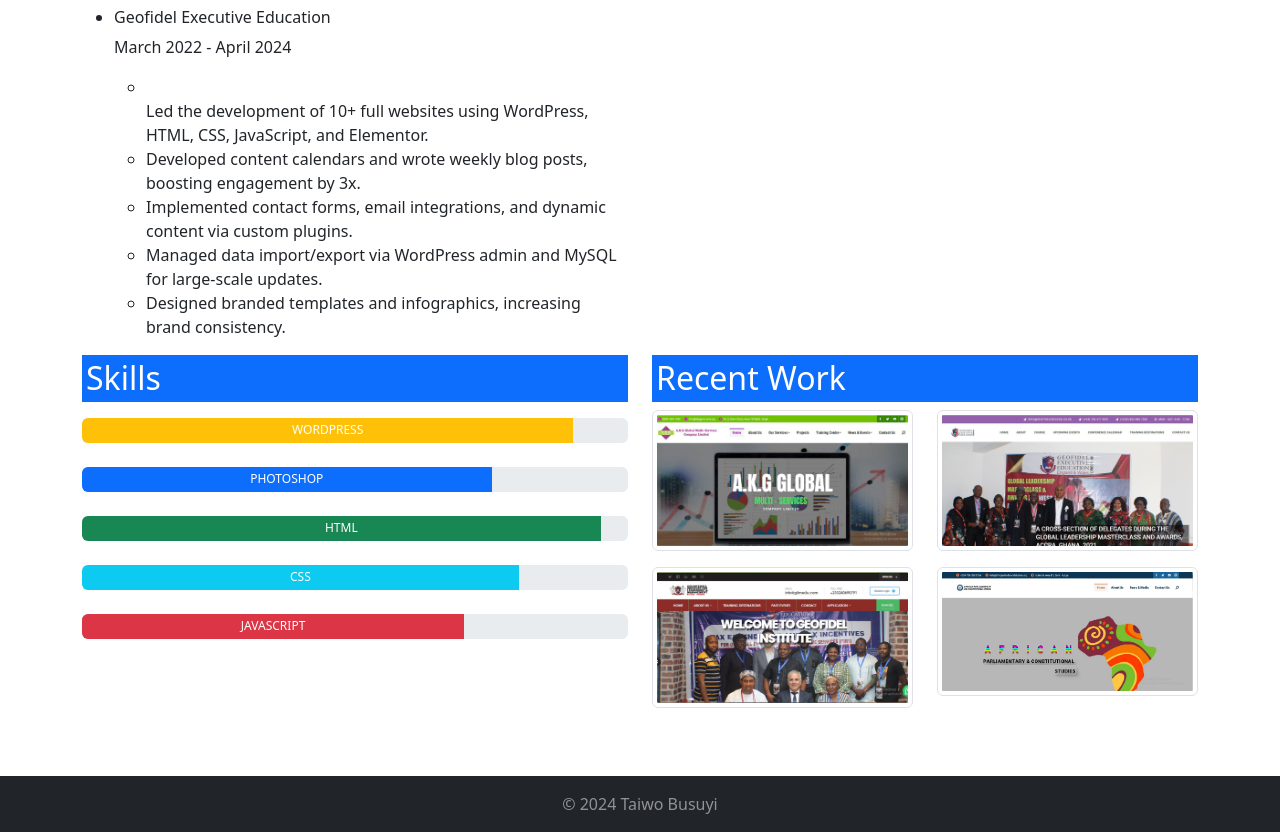
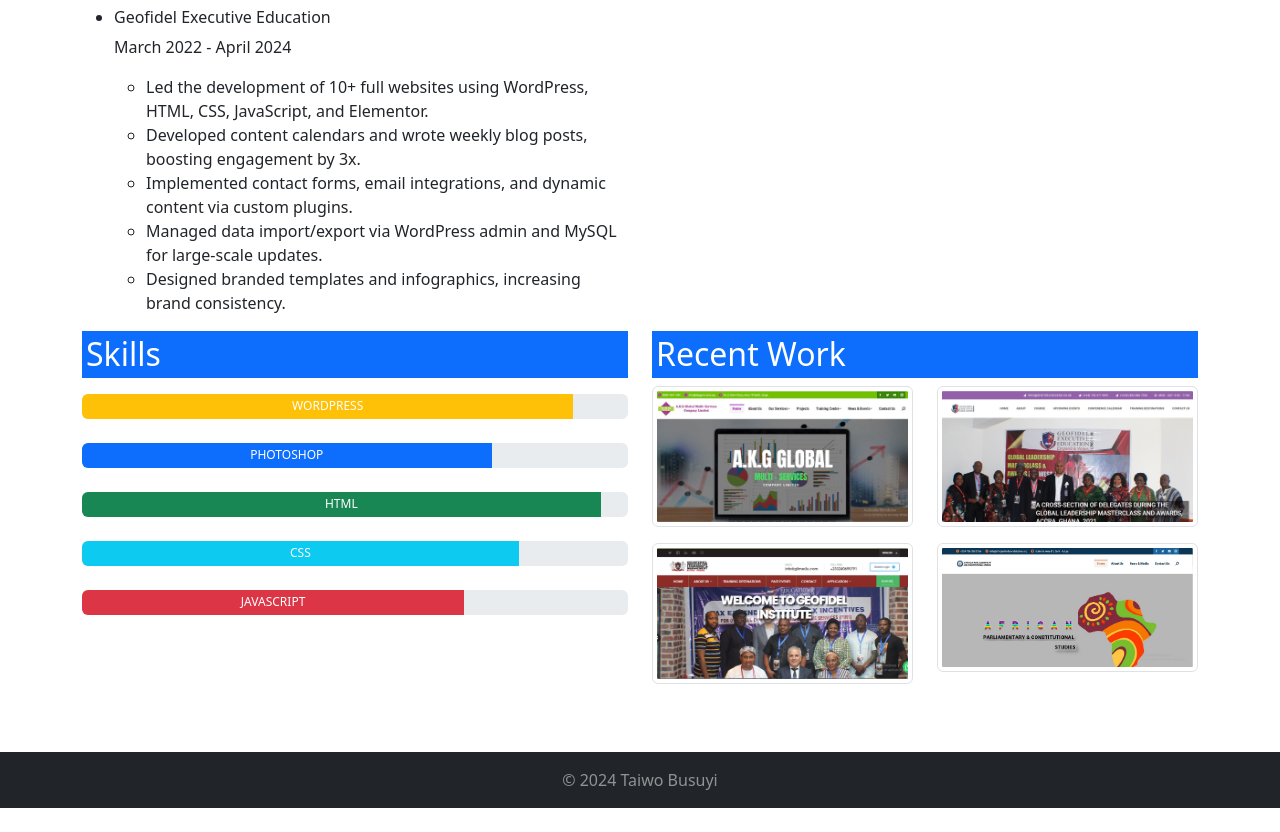
Before and after one commit to busly16/taiwobusuyi, a plain HTML site: page index.html in a window 1280 px wide. Shown: the part 907-1739 px from the top of the page. After the commit the page ends 1715 px from the top, so only its background shows below. Drawn offline with nearby package versions, Linux system fonts and the light colour scheme.

Commit message:
Update index.html

```diff
--- a/index.html
+++ b/index.html
@@ -72,12 +72,11 @@
                         <h6>Geofidel Executive Education</h6>
                         <p>March 2022 - April 2024</p>
                         <ul>
-                        <li></li>Led the development of 10+ full websites using WordPress, HTML, CSS, JavaScript, and Elementor.</li>
+                        <li>Led the development of 10+ full websites using WordPress, HTML, CSS, JavaScript, and Elementor.</li>
                         <li>Developed content calendars and wrote weekly blog posts, boosting engagement by 3x.</li>
                         <li>Implemented contact forms, email integrations, and dynamic content via custom plugins.</li>
                         <li>Managed data import/export via WordPress admin and MySQL for large-scale updates.</li>
                         <li>Designed branded templates and infographics, increasing brand consistency.</li>
-
                         </ul>
                     </li>
                 </ul>
```
